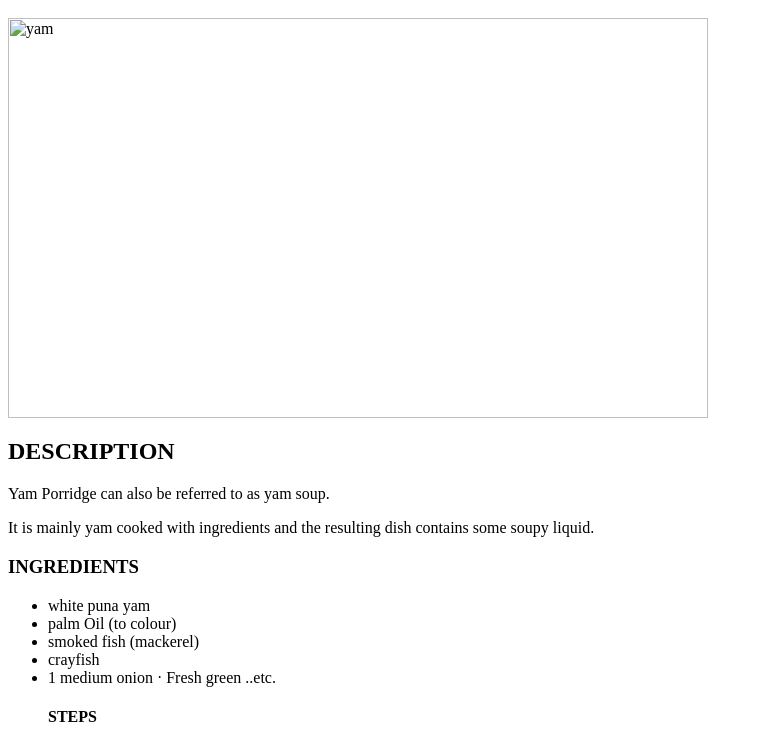
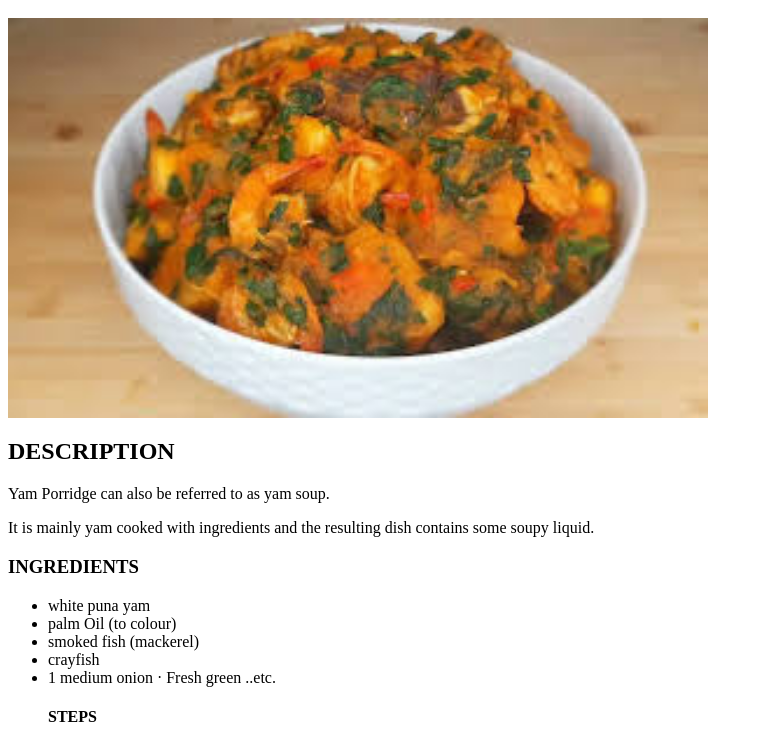
Before and after one commit to Goodluck-creat/odinrecipes, a plain HTML site: page Recipes/porridge yam.html in a window 1280 px wide. Shown: the part 48-792 px from the top of the page, without its empty margins (0-763 px from the left). Drawn offline with Linux system fonts and the light colour scheme.

Commit message:
Update porridge yam.html

```diff
--- a/Recipes/porridge yam.html
+++ b/Recipes/porridge yam.html
@@ -7,7 +7,7 @@
 <body>
    <h1> porridge    yam</h1>
 
-        <img src="images/yammy.jfif" height="400"  width="700" alt="yam">
+        <img src="yammy.jfif" height="400"  width="700" alt="yam">
 
 
 <h2>DESCRIPTION</h2>
```
